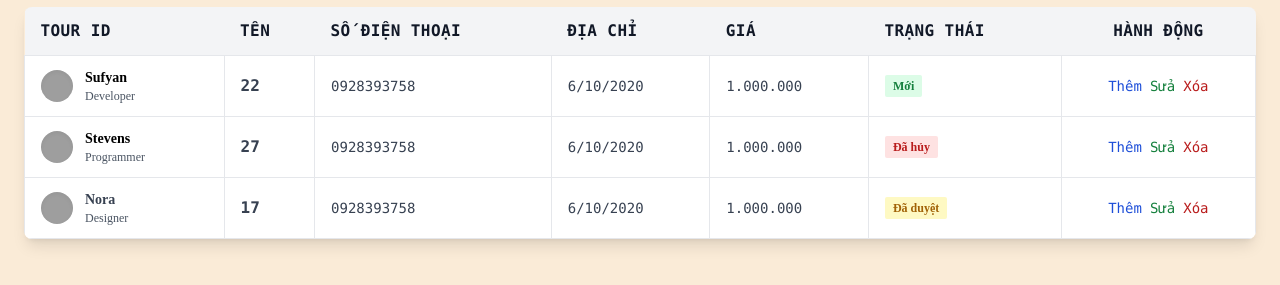
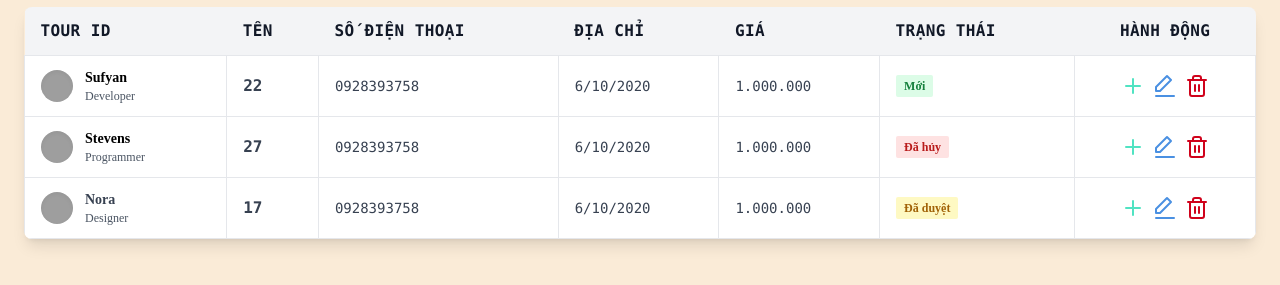
Before and after one commit to hungnt299/travel, a plain HTML site: page index.html in a window 1280 px wide. Shown: the part 165-450 px from the top of the page. Drawn offline with nearby package versions, Linux system fonts and the light colour scheme; grey boxes are pictures that could not be loaded; a web font is replaced by a local one.

Commit message:
feat: update

```diff
--- a/index.html
+++ b/index.html
@@ -76,9 +76,37 @@
 											</td>
 											<td class="px-4 py-3 text-sm border">
 												<div class="flex items-center justify-center gap-2">
-													<button class="text-blue-700">Thêm</button>
-													<button class="text-green-700">Sửa</button>
-													<button class="text-red-700">Xóa</button>
+													<button class="text-blue-700">
+														<svg xmlns="http://www.w3.org/2000/svg" width="24" height="24"
+															viewBox="0 0 24 24" fill="none" stroke="#50e3c2"
+															stroke-width="2" stroke-linecap="round"
+															stroke-linejoin="round">
+															<line x1="12" y1="5" x2="12" y2="19"></line>
+															<line x1="5" y1="12" x2="19" y2="12"></line>
+														</svg>
+													</button>
+													<button class="text-green-700">
+														<svg xmlns="http://www.w3.org/2000/svg" width="24" height="24"
+															viewBox="0 0 24 24" fill="none" stroke="#4a90e2"
+															stroke-width="2" stroke-linecap="round"
+															stroke-linejoin="round">
+															<polygon points="14 2 18 6 7 17 3 17 3 13 14 2"></polygon>
+															<line x1="3" y1="22" x2="21" y2="22"></line>
+														</svg>
+													</button>
+													<button class="text-red-700">
+														<svg xmlns="http://www.w3.org/2000/svg" width="24" height="24"
+															viewBox="0 0 24 24" fill="none" stroke="#d0021b"
+															stroke-width="2" stroke-linecap="round"
+															stroke-linejoin="round">
+															<polyline points="3 6 5 6 21 6"></polyline>
+															<path
+																d="M19 6v14a2 2 0 0 1-2 2H7a2 2 0 0 1-2-2V6m3 0V4a2 2 0 0 1 2-2h4a2 2 0 0 1 2 2v2">
+															</path>
+															<line x1="10" y1="11" x2="10" y2="17"></line>
+															<line x1="14" y1="11" x2="14" y2="17"></line>
+														</svg>
+													</button>
 												</div>
 											</td>
 										</tr>
@@ -109,9 +137,37 @@
 											</td>
 											<td class="px-4 py-3 text-sm border">
 												<div class="flex items-center justify-center gap-2">
-													<button class="text-blue-700">Thêm</button>
-													<button class="text-green-700">Sửa</button>
-													<button class="text-red-700">Xóa</button>
+													<button class="text-blue-700">
+														<svg xmlns="http://www.w3.org/2000/svg" width="24" height="24"
+															viewBox="0 0 24 24" fill="none" stroke="#50e3c2"
+															stroke-width="2" stroke-linecap="round"
+															stroke-linejoin="round">
+															<line x1="12" y1="5" x2="12" y2="19"></line>
+															<line x1="5" y1="12" x2="19" y2="12"></line>
+														</svg>
+													</button>
+													<button class="text-green-700">
+														<svg xmlns="http://www.w3.org/2000/svg" width="24" height="24"
+															viewBox="0 0 24 24" fill="none" stroke="#4a90e2"
+															stroke-width="2" stroke-linecap="round"
+															stroke-linejoin="round">
+															<polygon points="14 2 18 6 7 17 3 17 3 13 14 2"></polygon>
+															<line x1="3" y1="22" x2="21" y2="22"></line>
+														</svg>
+													</button>
+													<button class="text-red-700">
+														<svg xmlns="http://www.w3.org/2000/svg" width="24" height="24"
+															viewBox="0 0 24 24" fill="none" stroke="#d0021b"
+															stroke-width="2" stroke-linecap="round"
+															stroke-linejoin="round">
+															<polyline points="3 6 5 6 21 6"></polyline>
+															<path
+																d="M19 6v14a2 2 0 0 1-2 2H7a2 2 0 0 1-2-2V6m3 0V4a2 2 0 0 1 2-2h4a2 2 0 0 1 2 2v2">
+															</path>
+															<line x1="10" y1="11" x2="10" y2="17"></line>
+															<line x1="14" y1="11" x2="14" y2="17"></line>
+														</svg>
+													</button>
 												</div>
 											</td>
 										</tr>
@@ -142,9 +198,37 @@
 											</td>
 											<td class="px-4 py-3 text-sm border">
 												<div class="flex items-center justify-center gap-2">
-													<button class="text-blue-700">Thêm</button>
-													<button class="text-green-700">Sửa</button>
-													<button class="text-red-700">Xóa</button>
+													<button class="text-blue-700">
+														<svg xmlns="http://www.w3.org/2000/svg" width="24" height="24"
+															viewBox="0 0 24 24" fill="none" stroke="#50e3c2"
+															stroke-width="2" stroke-linecap="round"
+															stroke-linejoin="round">
+															<line x1="12" y1="5" x2="12" y2="19"></line>
+															<line x1="5" y1="12" x2="19" y2="12"></line>
+														</svg>
+													</button>
+													<button class="text-green-700">
+														<svg xmlns="http://www.w3.org/2000/svg" width="24" height="24"
+															viewBox="0 0 24 24" fill="none" stroke="#4a90e2"
+															stroke-width="2" stroke-linecap="round"
+															stroke-linejoin="round">
+															<polygon points="14 2 18 6 7 17 3 17 3 13 14 2"></polygon>
+															<line x1="3" y1="22" x2="21" y2="22"></line>
+														</svg>
+													</button>
+													<button class="text-red-700">
+														<svg xmlns="http://www.w3.org/2000/svg" width="24" height="24"
+															viewBox="0 0 24 24" fill="none" stroke="#d0021b"
+															stroke-width="2" stroke-linecap="round"
+															stroke-linejoin="round">
+															<polyline points="3 6 5 6 21 6"></polyline>
+															<path
+																d="M19 6v14a2 2 0 0 1-2 2H7a2 2 0 0 1-2-2V6m3 0V4a2 2 0 0 1 2-2h4a2 2 0 0 1 2 2v2">
+															</path>
+															<line x1="10" y1="11" x2="10" y2="17"></line>
+															<line x1="14" y1="11" x2="14" y2="17"></line>
+														</svg>
+													</button>
 												</div>
 											</td>
 										</tr>
```
